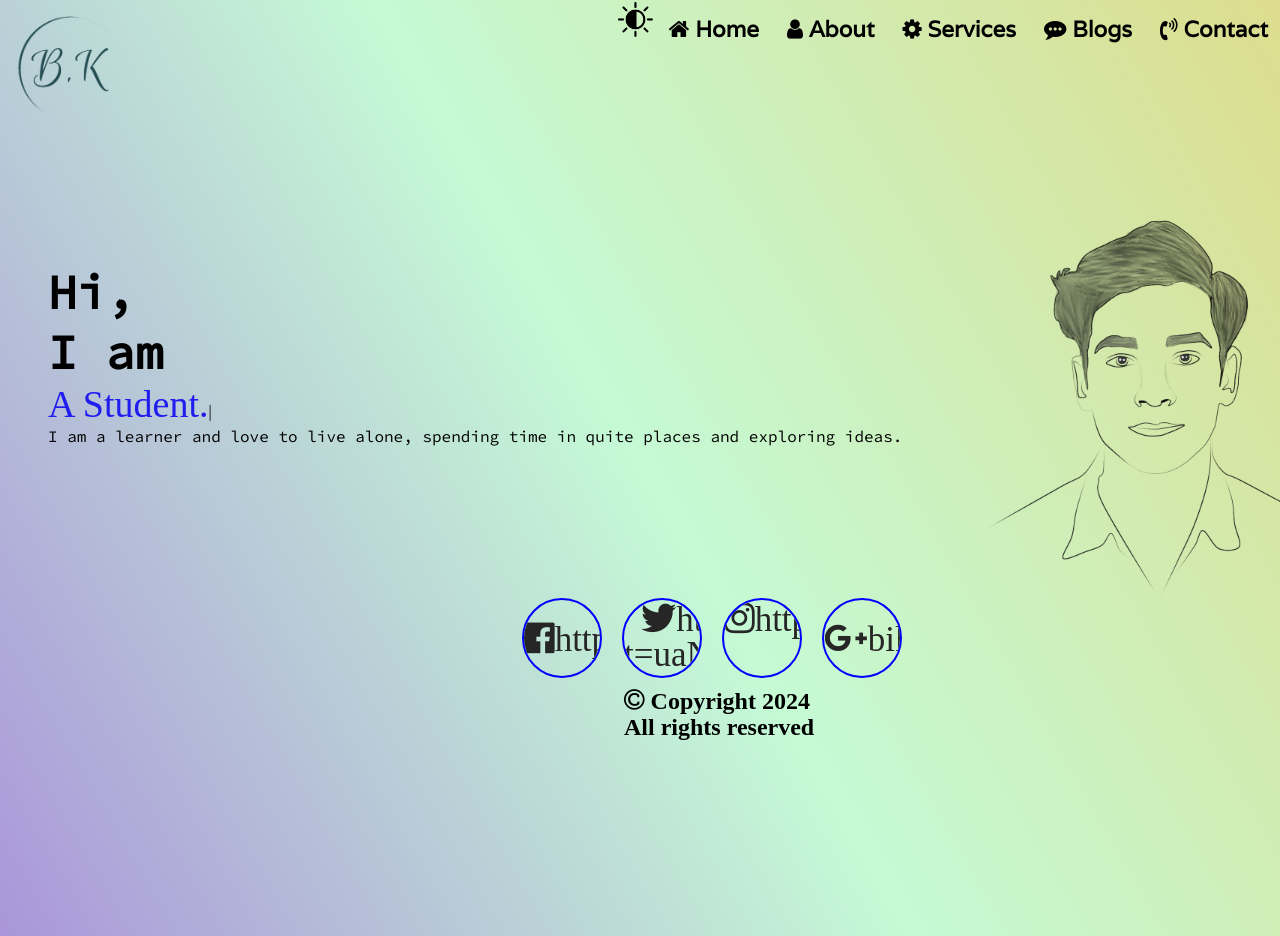
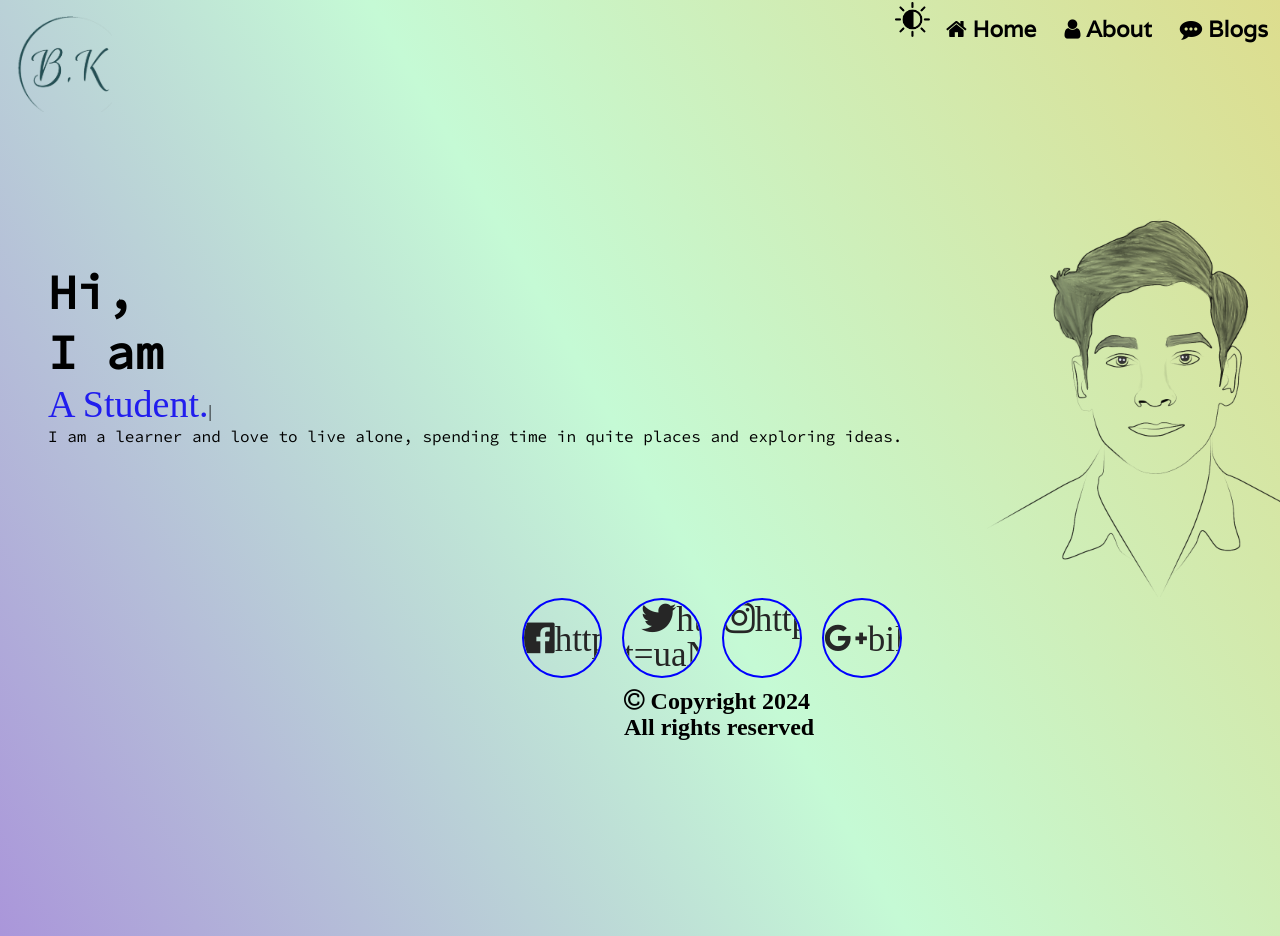
Before and after one commit to OfficialBikash/home-portfolio, a plain HTML site: page index.html in a window 1280 px wide. Shown: the top 936 px of the page. Drawn offline with nearby package versions, Linux system fonts and the light colour scheme.

Commit message:
Update index.html

```diff
--- a/index.html
+++ b/index.html
@@ -19,9 +19,7 @@
       <button onclick="darkMode()"><img src="brightness.png" alt=""></button>
         <li><a href="https://bikashkumarmahato.com.np/"><i class="fa fa-home" aria-hidden="true"></i> Home</a></li>
         <li><a href="https://OfficialBikash.github.io/about-portfolio/"><i class="fa fa-user" aria-hidden="true"></i> About</a></li>
-        <li><a href="https://OfficialBikash.github.io/services-portfolio/"><i class="fa fa-cog" aria-hidden="true"></i> Services</a></li>
         <li><a href="https://OfficialBikash.github.io/blog-portfolio/"><i class="fa fa-commenting" aria-hidden="true"></i> Blogs</a></li>
-        <li><a href="https://OfficialBikash.github.io/contact-portfolio/"><i class="fa fa-volume-control-phone" aria-hidden="true"></i> Contact</a></li>
       </ul>
 </div>
 </header>
@@ -35,10 +33,8 @@
           <ul>
             <li><a href="https://bikashkumarmahato.com.np/"><i class="fa fa-home" aria-hidden="true"></i> Home</a></li>
             <li><a href="https://OfficialBikash.github.io/about-portfolio/"><i class="fa fa-user" aria-hidden="true"></i> About</a></li>
-            <li><a href="https://OfficialBikash.github.io/services-portfolio/"><i class="fa fa-cog" aria-hidden="true"></i> Services</a></li>
             <li><a href="https://OfficialBikash.github.io/blog-portfolio/"><i class="fa fa-commenting" aria-hidden="true"></i> Blogs</a></li>
-            <li><a href="https://OfficialBikash.github.io/contact-portfolio/"><i class="fa fa-volume-control-phone" aria-hidden="true"></i> Contact</a></li>
-          </ul>
+            </ul>
         </nav>
       </div>
       <div class="front-page-heading">
```
